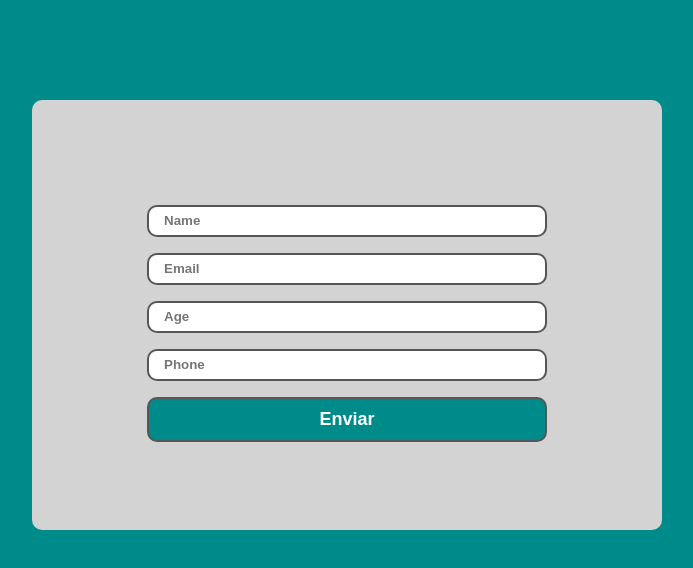
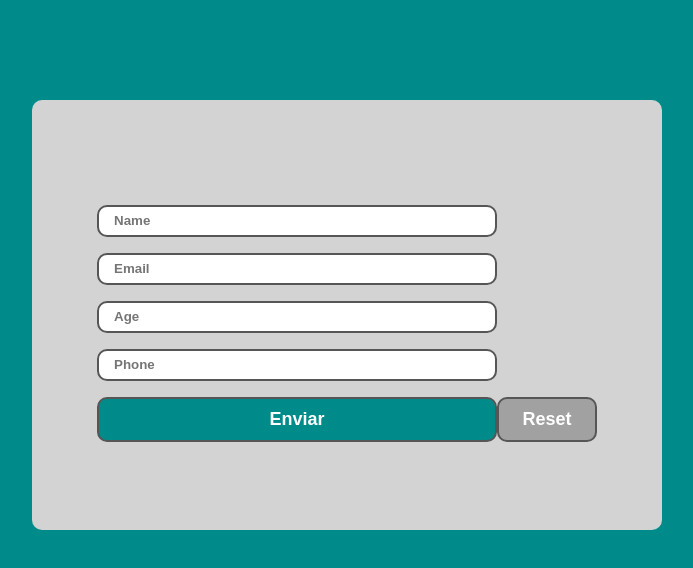
Before and after one commit to albeiromr/formik-structure, a React (Create React App) app: page / in a window 1280 px wide. Shown: the top 568 px of the page, without its empty margins (293-986 px from the left). Built offline with nearby package versions, Linux system fonts and the light colour scheme.

Commit message:
reemplaza formik por un hook

```diff
--- a/src/components/basic-form/basic-form.component.scss
+++ b/src/components/basic-form/basic-form.component.scss
@@ -19,7 +19,7 @@
 
   &__form {
     width: auto;
-    height: auto;
+    height: 600px;
   }
 
   &__input-container {
@@ -58,4 +58,17 @@
     background: darkcyan;
     cursor: pointer;
   }
+
+  &__button--reset {
+    width: 100px;
+    height: 45px;
+    border: 2px #565656 solid;
+    border-radius: 10px;
+    padding: 0 15px;
+    color: #ffffff;
+    font-weight: 600;
+    font-size: 18px;
+    background: rgb(161, 161, 161);
+    cursor: pointer;
+  }
 }
--- a/src/components/basic-form/basic-form.component.tsx
+++ b/src/components/basic-form/basic-form.component.tsx
@@ -1,5 +1,5 @@
 import "./basic-form.component.scss";
-import { Formik } from "formik";
+import { Formik, useFormik } from "formik";
 import { FormValidationService } from "../../services/forms/form-validation.service";
 import { basicFormInitialValues } from "../../services/forms/initial-values.service";
 import { setForm } from "../../redux/basic-form/basic-form.reducer";
@@ -9,16 +9,22 @@ const BasicFormComponent = () => {
 
     const dispatch = useAppDispatch();
 
+    const form = useFormik({
+        initialValues: basicFormInitialValues,
+        onSubmit: (values) => {
+            dispatch(setForm(values));
+        },
+        validationSchema: FormValidationService.basicForm
+    })
+
+    const handleReset = () => {
+        form.resetForm();
+    }
+
     return (
         <div className="basic-form">
-            <Formik
-                initialValues={basicFormInitialValues}
-                onSubmit={ (values) => { dispatch(setForm(values)) }}
-                validationSchema={FormValidationService.basicForm}
-            >
-                {({handleBlur, handleChange, handleSubmit,errors, touched}) => (
 
-                    <form onSubmit={handleSubmit}>
+            <form onSubmit={form.handleSubmit}>
 
                 <div className="basic-form__input-container">
                     <input
@@ -27,10 +33,10 @@ const BasicFormComponent = () => {
                         id="name"
                         name="name"
                         placeholder="Name"
-                                onChange={handleChange}
-                                onBlur={handleBlur}
+                        onChange={form.handleChange}
+                        onBlur={form.handleBlur}
                     />
-                            {errors.name && touched.name && <p className="basic-form__error-message">{errors.name}</p>}
+                    {form.errors.name && form.touched.name && <p className="basic-form__error-message">{form.errors.name}</p>}
                 </div>
 
                 <div className="basic-form__input-container">
@@ -40,10 +46,10 @@ const BasicFormComponent = () => {
                         id="email"
                         name="email"
                         placeholder="Email"
-                                onChange={handleChange}
-                                onBlur={handleBlur}
+                        onChange={form.handleChange}
+                        onBlur={form.handleBlur}
                     />
-                            {errors.email && touched.email && <p className="basic-form__error-message">{errors.email}</p>}
+                    {form.errors.email && form.touched.email && <p className="basic-form__error-message">{form.errors.email}</p>}
                 </div>
 
                 <div className="basic-form__input-container">
@@ -53,10 +59,10 @@ const BasicFormComponent = () => {
                         id="age"
                         name="age"
                         placeholder="Age"
-                                onChange={handleChange}
-                                onBlur={handleBlur}
+                        onChange={form.handleChange}
+                        onBlur={form.handleBlur}
                     />
-                            {errors.age && touched.age && <p className="basic-form__error-message">{errors.age}</p>}
+                    {form.errors.age && form.touched.age && <p className="basic-form__error-message">{form.errors.age}</p>}
                 </div>
 
                 <div className="basic-form__input-container">
@@ -66,18 +72,17 @@ const BasicFormComponent = () => {
                         id="phone"
                         name="phone"
                         placeholder="Phone"
-                                onChange={handleChange}
-                                onBlur={handleBlur}
+                        onChange={form.handleChange}
+                        onBlur={form.handleBlur}
                     />
-                            {errors.phone && touched.phone && <p className="basic-form__error-message">{errors.phone}</p>}
+                    {form.errors.phone && form.touched.phone && <p className="basic-form__error-message">{form.errors.phone}</p>}
                 </div>
 
                 <button type="submit" className="basic-form__button">Enviar</button>
+                <button type="reset" className="basic-form__button--reset" onClick={handleReset}>Reset</button>
 
             </form>
-                )}
 
-            </Formik>
         </div>
     )
 }
```
Also changed, not shown: src/enums/basic-form-status.enum.ts (line endings or trailing spaces). Lines whose indentation alone changed are shown as unchanged.
